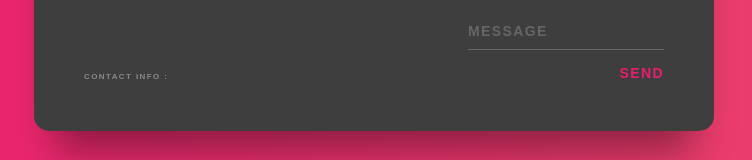
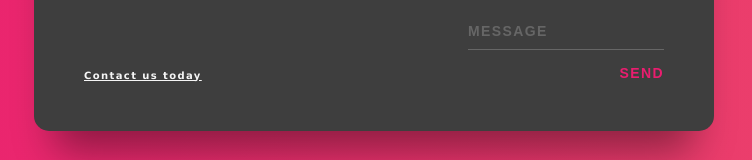
Before and after one commit to adambash1/Lavishalluree, a plain HTML site: page contact.html in a window 1280 px wide. Shown: the part 435-595 px from the top of the page, without its empty margins (266-1018 px from the left). Drawn offline with Linux system fonts and the light colour scheme.

Commit message:
Changes made to contact and style.css

```diff
--- a/contact.html
+++ b/contact.html
@@ -28,7 +28,9 @@
                   <span>CONTACT</span>
                   <span>US</span>
                 </div>
-                <div class="app-contact">CONTACT INFO : </div>
+                <div class="app-contact">
+                  <a id="phone-contact" href="tel: 07044244447">Contact us today</a>
+                </div>
               </div>
               <form action="https://formsubmit.co/zainabanka12@icloud.com" method="POST" />
               <div class="screen-body-item">
--- a/style.css
+++ b/style.css
@@ -211,10 +211,13 @@ figcaption{
 
   .app-contact {
     margin-top: auto;
-    font-size: 8px;
+    font-size: 10px;
     color: #888;
+    font-family: verdana;
   }
-
+  #phone-contact:hover{
+    background-color: red;
+  }
   .app-form-group {
     margin-bottom: 15px;
   }
@@ -318,3 +321,6 @@ figcaption{
       padding: 0;
     }
   }
+  a{
+    color: whitesmoke;
+  }
```
